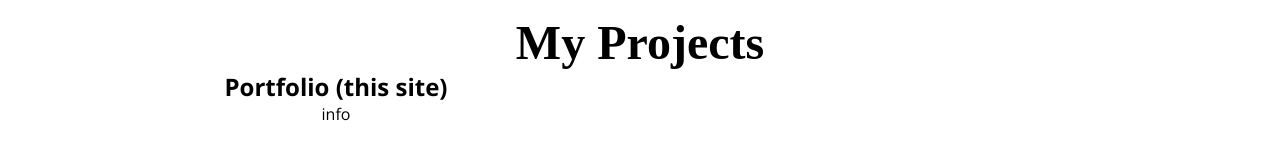
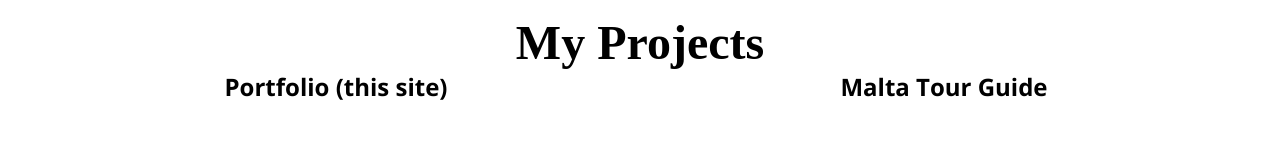
Before and after one commit to Arce-Mdina/Arce-Mdina.github.io, a React (Vite) app: page / in a window 1280 px wide. Shown: the part 1911-2070 px from the top of the page. Built offline with nearby package versions, Linux system fonts and the light colour scheme; a web font is replaced by a local one.

Commit message:
Addes jsx

```diff
--- a/src/sections/data-projects.jsx
+++ b/src/sections/data-projects.jsx
@@ -1,5 +1,13 @@
 export const projectsInfo = [{
     id: "portfolio",
     heading: "Portfolio (this site)",
-    information: "info"
+    information: (
+        <></>
+    ),
+}, {
+    id: "malta-guide",
+    heading: "Malta Tour Guide",
+    information: (
+        <></>
+    ),
 }]
```
